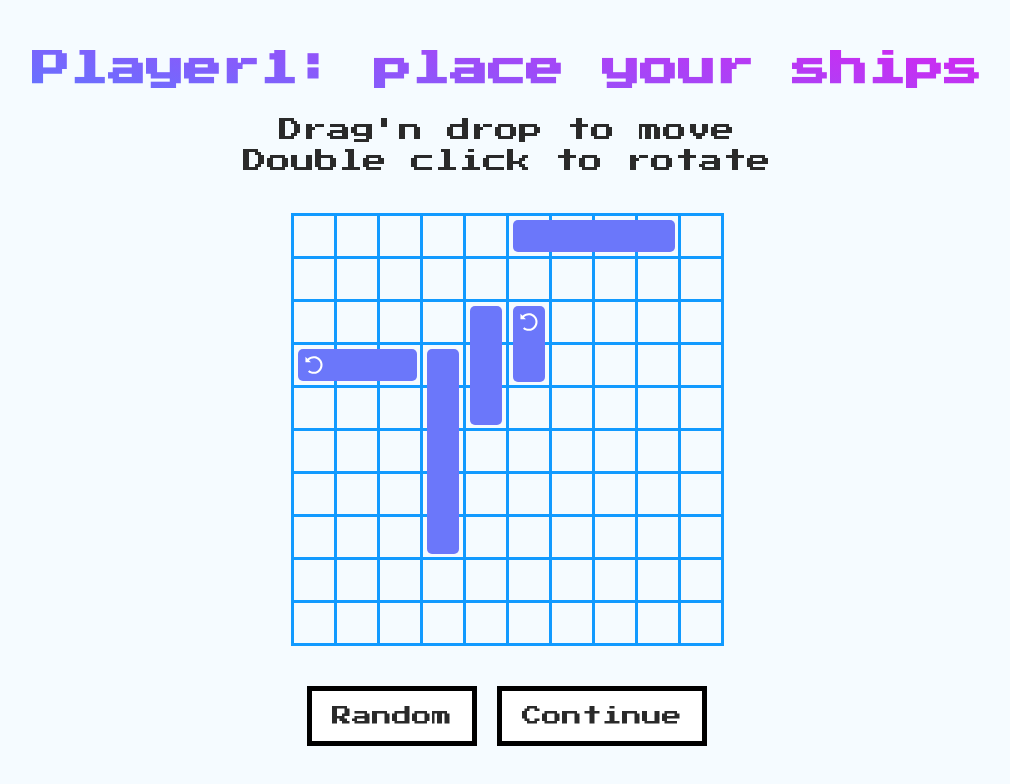
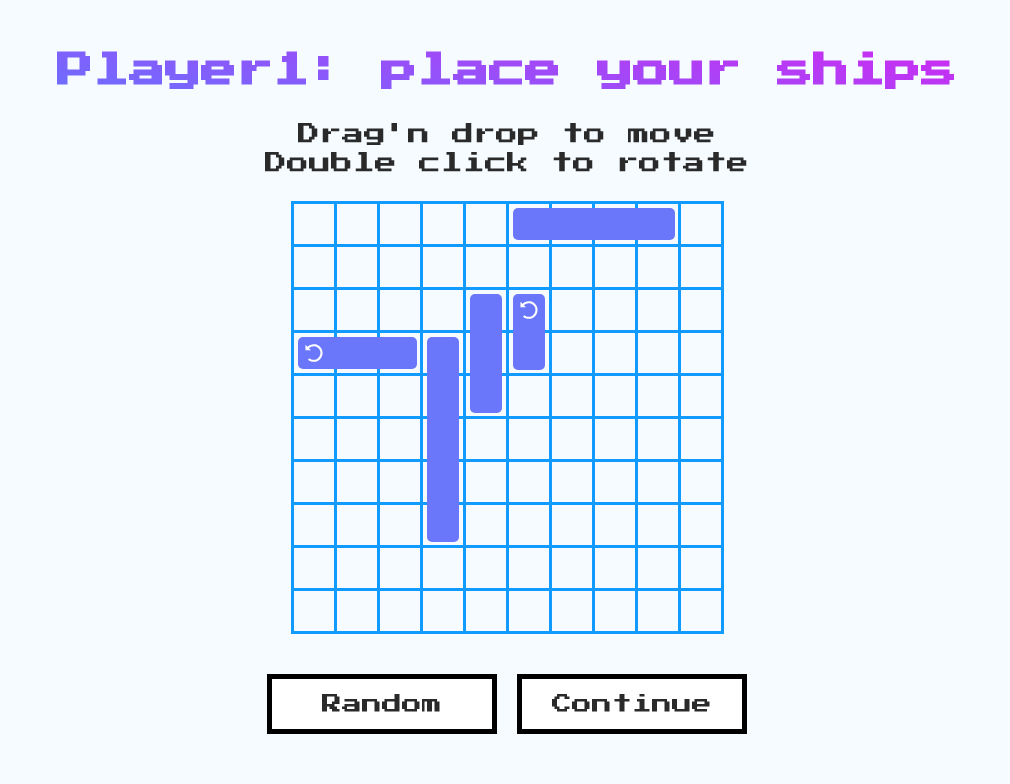
Before and after one commit to fcrozatier/battleship, a React (Create React App) app: page / in a window 1280 px wide. Both pictures are taken after a click on the button "1 Player". Shown: the top 784 px of the page, without its empty margins (133-1143 px from the left). Built offline with nearby package versions, Linux system fonts and the light colour scheme.

Commit message:
improve sizes

```diff
--- a/src/app.css
+++ b/src/app.css
@@ -54,6 +54,7 @@
 .btn {
   background-color: #fff;
   border: none;
+  min-width: 220px;
   padding: 15px 20px;
   outline: none;
   font-family: inherit;
@@ -75,7 +76,9 @@
 }
 
 .heading {
-  font-size: 38px;
+  padding: 0 5vw;
+  font-size: 36px;
+  line-height: 1.2;
   background-image: linear-gradient(10.8deg, #6672ff, #d227f1);
   background-clip: text;
   -webkit-background-clip: text;
@@ -85,13 +88,18 @@
 
 .info-wrapper {
   display: block;
-  margin: 30px auto 20px;
+  margin-top: 30px;
+  padding: 0 5vw;
   font-size: 24px;
   color: var(--text);
 }
 
 .info {
   list-style: none;
+  margin-top: 20px;
+  font-size: 22px;
+  text-align: center;
+  color: var(--text);
 }
 
 .info li {
@@ -176,24 +184,26 @@
 .draw-ship.hit::after {
 }
 
-.info {
-  margin-top: 20px;
-  text-align: center;
-  color: var(--text);
-}
-
-.info-winner {
+/* .info-winner {
   display: flex;
   justify-content: center;
   align-items: center;
   text-align: center;
   height: 30px;
   margin-bottom: 30px;
-}
+} */
 
 @media screen and (max-width: 1000px) {
   .heading {
     font-size: 30px;
+  }
+
+  .info-wrapper {
+    font-size: 20px;
+  }
+
+  .info {
+    font-size: 20px;
   }
 
   .display-boards {
```
